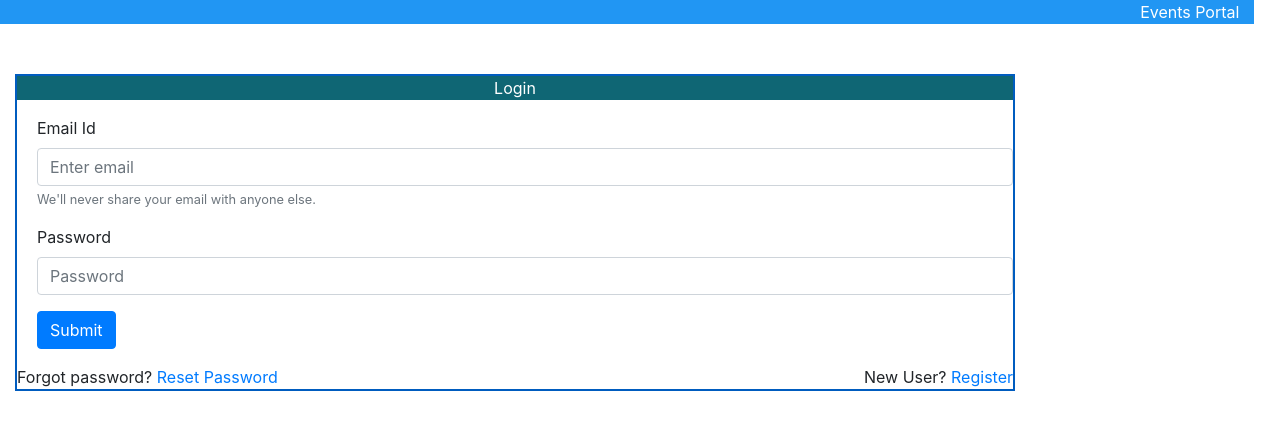
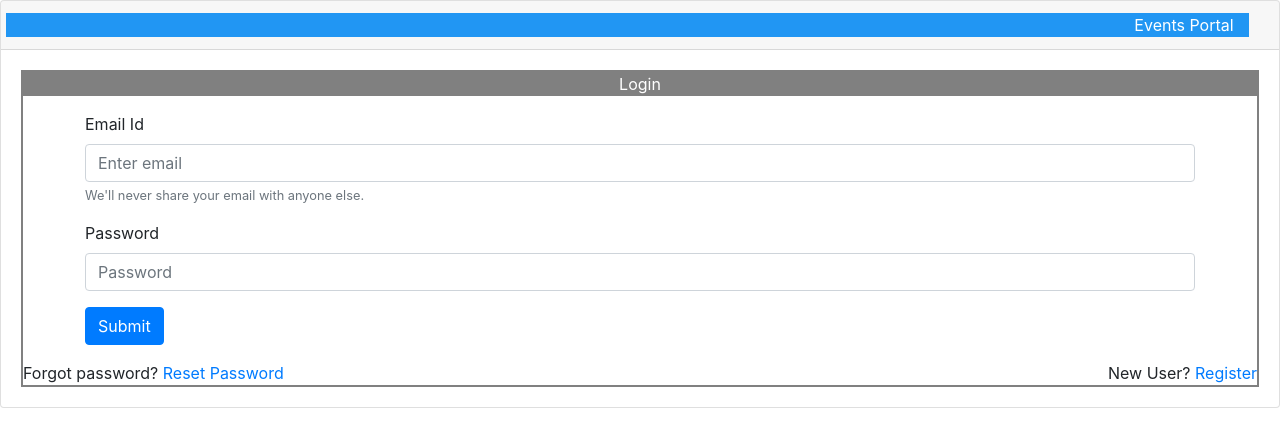
Before and after one commit to tksundar/ffl, a Django app: page /events/ in a window 1280 px wide. Shown: the top 447 px of the page. Run offline with Django 3.2, Linux system fonts and the light colour scheme; data that the repository does not hold is empty; some libraries are stand-ins or nearby versions.

Commit message:
changed layout with bootstrap

```diff
--- a/events/templates/events/base.html
+++ b/events/templates/events/base.html
@@ -9,9 +9,11 @@
     <title>{% block title %}<!-- -->{% endblock %}</title>
 </head>
 <body>
-<nav class="container-fluid navbar-fixed-top">
+<div class="card">
+    <div class="card-header">
+{#        <nav class="container-fluid>#}
             {% block sidebar %}
-        {% if user and user.username  %}
+                {% if user and user.username %}
                     <div class="row">
                         <div class="banner-right col-sm " style="font-size: medium;margin-right: 2%">Events Portal<br>
                             <a href="{% url 'events:list_events' %}"><img src="{% static 'events/home.png' %}"></a>
@@ -25,9 +27,12 @@
                     </div>
                 {% endif %}
             {% endblock %}
-
+{#        </nav>#}
+    </div>
+    <div class="card-body">
         {#{% block sidebar %}<!-- insert default navigation text for every page -->{% endblock %}#}
         {% block content %}<!-- default content text (typically empty) -->{% endblock %}
-   </nav>
+    </div>
+</div>
 </body>
 </html>
--- a/events/templates/events/login.html
+++ b/events/templates/events/login.html
@@ -1,17 +1,17 @@
 {% extends 'events/base.html' %}
 {% block title %} Login {% endblock %}
 {% block content %}
-    <p style="margin-top: 50px"></p>
-    <div style="width: 80% ;border-color:#005cbf;border-width: 2px;border-style: solid;">
+{#    <p style="margin-top: 50px"></p>#}
+    <div style="width: 100% ;border-color:grey;border-width: 2px;border-style: solid;">
 
-        <div style="width: 100%; background-color:#0f6674;text-align: center;color:white;font-size: medium;">Login
+        <div style="width: 100%; background-color: grey;text-align: center;color:white;font-size: medium;">Login
                  </div>
            {%  if err %}
                 {{ err }}
             {% endif %}
 
         <p></p>
-      <div style="margin-left: 2%">
+      <div class="container">
         <form action="{% url 'events:login' %}" method="post">
             {% csrf_token %}
             <div class="form-group">
```
Also changed, not shown: events/templates/events/deleted_regs.html (+5 -3 lines), events/templates/events/event_detail.html (+4 -4 lines), events/templates/events/new_user.html (+3 -4 lines), events/templates/events/registrations.html (+6 -5 lines). Lines whose indentation alone changed are shown as unchanged.
